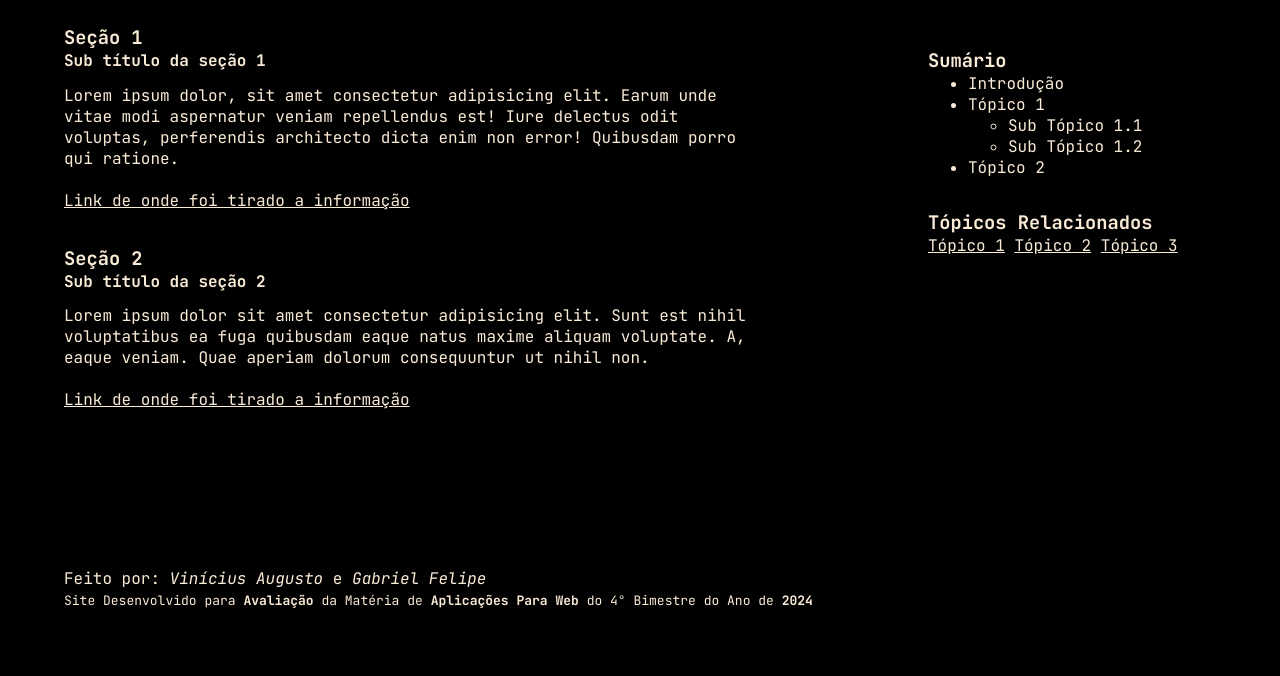
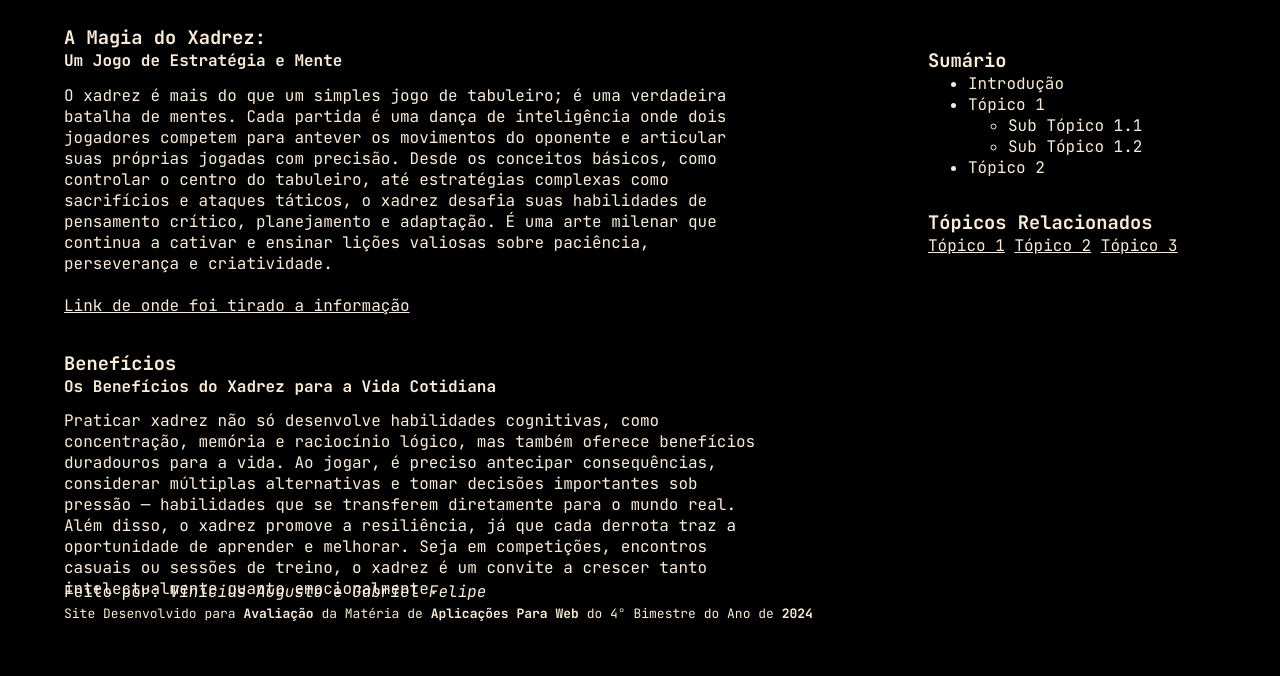
Before and after one commit to ViniciuSidney/Avaliacao-Web-2024-4Bim, a PHP site: page / in a window 1280 px wide. Shown: the part 164-840 px from the top of the page. Before the commit the page ends 772 px from the top, so only its background shows below. Run offline with PHP 8.4, Linux system fonts and the light colour scheme.

Commit message:
Novas Melhorias, PHP e JS
Novas Funções e Login Funcional;
Fim do Prazo da Avaliação

```diff
--- a/index.html
+++ b/index.html
@@ -20,23 +20,20 @@
     <nav class="main-frame">
       <ul id="nav-links">
         <li><a href="index.html" id="nav-link-1" class="nav-link link link-active">Página Inicial</a></li>
-        <li><a href="login.html" id="nav-link-2" class="nav-link link">Login</a></li>
-        <li><a href="perfil.html" id="nav-link-3" class="nav-link link">Perfil</a></li>
+        <li><a href="login.php" id="nav-link-2" class="nav-link link">Login</a></li>
+        <li><a href="perfil.php" id="nav-link-3" class="nav-link link">Perfil</a></li>
       </ul>
     </nav>
     <main class="main-frame">
       <section id="sections">
         <!-- <h2 class="title title-main-frame" id="title-sections">Seções</h2> -->
         <section class="section" id="section-1">
-          <h3 id="title-section-1" class="title section-title">Seção 1</h3>
+          <h3 id="title-section-1" class="title section-title">A Magia do Xadrez:</h3>
           <h4 id="sub-title-section-1" class="sub-title">
-            Sub título da seção 1
+             Um Jogo de Estratégia e Mente
           </h4>
           <p>
-            Lorem ipsum dolor, sit amet consectetur adipisicing elit. Earum unde
-            vitae modi aspernatur veniam repellendus est! Iure delectus odit
-            voluptas, perferendis architecto dicta enim non error! Quibusdam
-            porro qui ratione.
+            O xadrez é mais do que um simples jogo de tabuleiro; é uma verdadeira batalha de mentes. Cada partida é uma dança de inteligência onde dois jogadores competem para antever os movimentos do oponente e articular suas próprias jogadas com precisão. Desde os conceitos básicos, como controlar o centro do tabuleiro, até estratégias complexas como sacrifícios e ataques táticos, o xadrez desafia suas habilidades de pensamento crítico, planejamento e adaptação. É uma arte milenar que continua a cativar e ensinar lições valiosas sobre paciência, perseverança e criatividade.
           </p>
           <br>
           <p>
@@ -45,22 +42,14 @@
           </p>
         </section>
         <section class="section" id="section-2">
-          <h3 id="title-section-2" class="title section-title">Seção 2</h3>
+          <h3 id="title-section-2" class="title section-title">Benefícios</h3>
           <h4 id="sub-title-section-2" class="sub-title">
-            Sub título da seção 2
+            Os Benefícios do Xadrez para a Vida Cotidiana
           </h4>
           <p>
-            Lorem ipsum dolor sit amet consectetur adipisicing elit. Sunt est
-            nihil voluptatibus ea fuga quibusdam eaque natus maxime aliquam
-            voluptate. A, eaque veniam. Quae aperiam dolorum consequuntur ut
-            nihil non.
+            Praticar xadrez não só desenvolve habilidades cognitivas, como concentração, memória e raciocínio lógico, mas também oferece benefícios duradouros para a vida. Ao jogar, é preciso antecipar consequências, considerar múltiplas alternativas e tomar decisões importantes sob pressão — habilidades que se transferem diretamente para o mundo real. Além disso, o xadrez promove a resiliência, já que cada derrota traz a oportunidade de aprender e melhorar. Seja em competições, encontros casuais ou sessões de treino, o xadrez é um convite a crescer tanto intelectualmente quanto emocionalmente.
           </p>
-          <br>
-          <p>
-            <a class="link" href="http://" target="_blank"
-              >Link de onde foi tirado a informação</a
-            >
-          </p>
+          <br><br>
         </section>
       </section>
 
--- /dev/null
+++ b/script_perfil.js
@@ -0,0 +1,6 @@
+
+let button_sair = document.getElementById("button-exit");
+
+function sair(){
+    window.location.href = "index.html";
+}
--- a/style_geral.css
+++ b/style_geral.css
@@ -55,7 +55,7 @@ footer{
   position: fixed;
   left: 0;
   bottom: 0;
-  padding: 2% 0;
+  padding: 1% 0;
 }
 
 #span-footer{
```
Also changed, not shown: login.php (renamed from login.html, +9 -5 lines), perfil.php (renamed from perfil.html, +15 -4 lines), script_login.js (+14 -0 lines).
